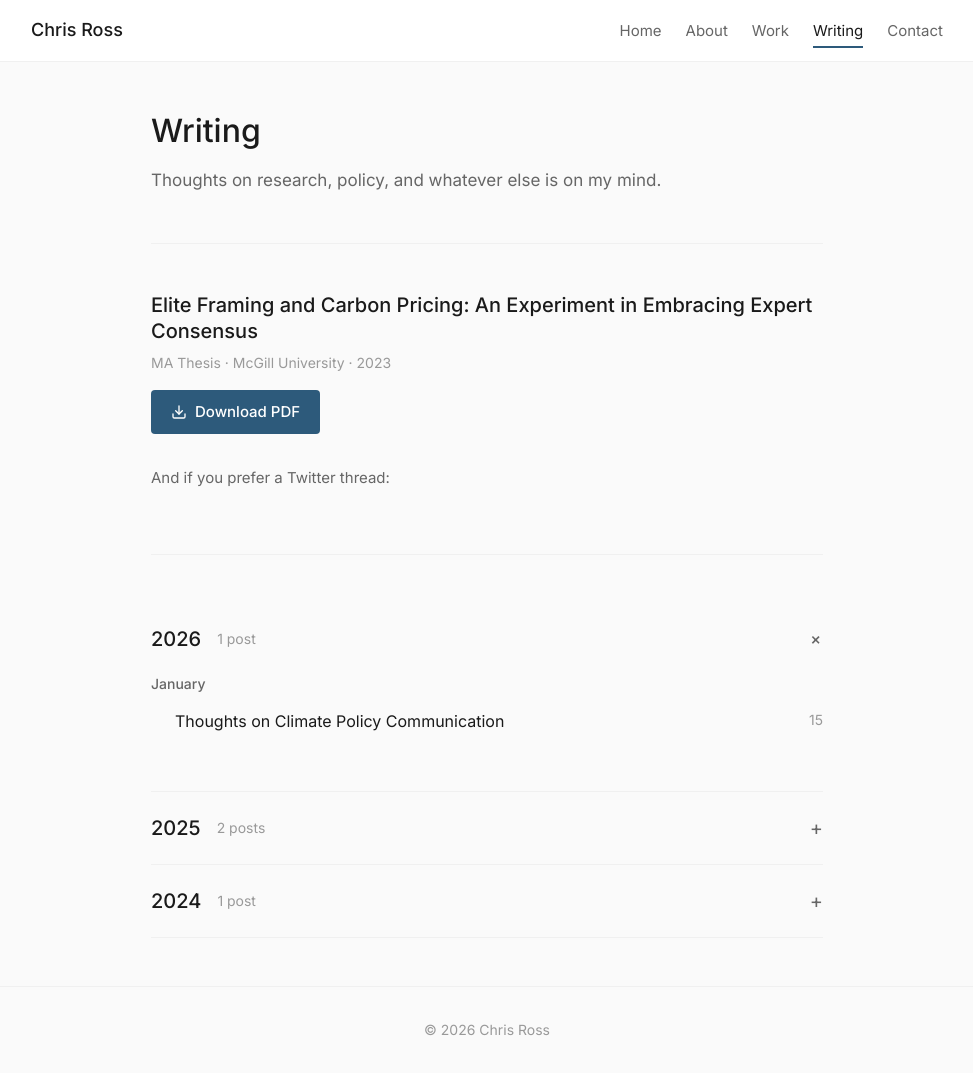
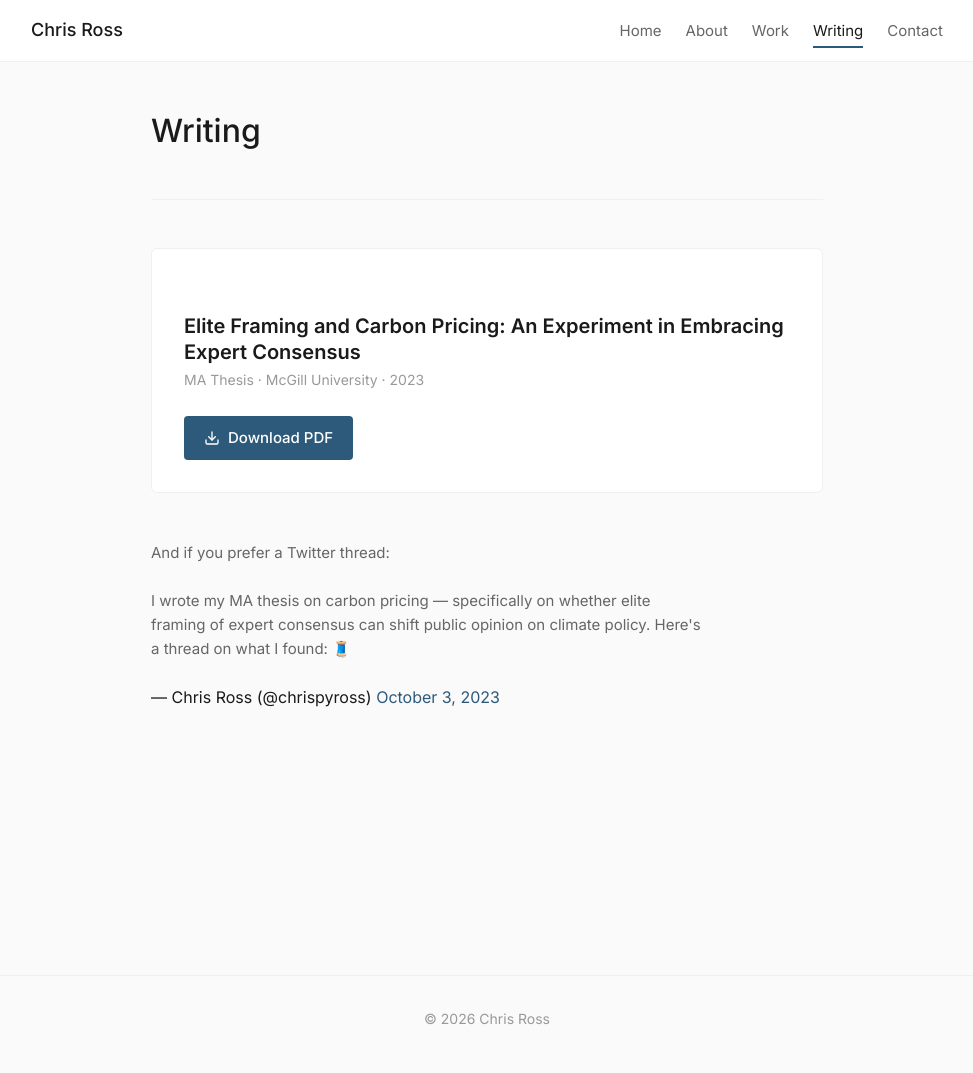
Before and after one commit to chrispross/chrispross.github.io, a Jekyll site: the page built from writing.html, in a window 1280 px wide and 1073 px high. Shown: the whole window, without its empty margins (153-1126 px from the left). Built offline with Jekyll 4.4.1, drawn with Linux system fonts in a browser that asks for light colours; comment, search, counter and statistics services are not loaded.

Commit message:
Clean up Writing page and add navigation to home page
Simplify Writing page to just the thesis card and embedded tweet,
removing the blog archive. Fix tweet embed to show actual tweet content.
Add nav links (About, Work, Writing, Contact) to the home page hero.

Co-Authored-By: Claude Opus 4.6 (1M context) <noreply@anthropic.com>

```diff
--- a/writing.html
+++ b/writing.html
@@ -1,34 +1,28 @@
 ---
-layout: writing
+layout: page
 title: Writing
 permalink: /writing/
-subtitle: Thoughts on research, policy, and whatever else is on my mind.
 ---
 
 <style>
-  .thesis-section {
+  .thesis-card {
+    background: var(--color-bg-alt);
+    border: 1px solid var(--color-border-light);
+    border-radius: 6px;
+    padding: var(--spacing-lg);
     margin-bottom: var(--spacing-xl);
-    padding-bottom: var(--spacing-xl);
-    border-bottom: 1px solid var(--color-border-light);
   }
 
-  .thesis-section h2 {
+  .thesis-card h2 {
     font-size: 1.25rem;
-    font-weight: 500;
+    font-weight: 600;
     color: var(--color-text);
-    margin-bottom: var(--spacing-xs);
+    margin-bottom: 0.25rem;
   }
 
   .thesis-meta {
     font-size: 0.875rem;
     color: var(--color-text-light);
-    margin-bottom: var(--spacing-sm);
-  }
-
-  .thesis-description {
-    color: var(--color-text-muted);
-    font-size: 1rem;
-    line-height: 1.6;
     margin-bottom: var(--spacing-md);
   }
 
@@ -50,29 +44,37 @@ subtitle: Thoughts on research, policy, and whatever else is on my mind.
     color: white;
   }
 
-  .thread-note {
-    margin-top: var(--spacing-lg);
+  .thread-section {
+    margin-top: var(--spacing-xl);
+  }
+
+  .thread-section p {
     font-size: 0.9375rem;
     color: var(--color-text-muted);
-    margin-bottom: var(--spacing-sm);
+    margin-bottom: var(--spacing-md);
   }
 
   .tweet-embed {
     max-width: 550px;
-    margin: 0 auto;
   }
 </style>
 
-<div class="thesis-section">
+<div class="thesis-card">
   <h2>Elite Framing and Carbon Pricing: An Experiment in Embracing Expert Consensus</h2>
   <p class="thesis-meta">MA Thesis &middot; McGill University &middot; 2023</p>
   <a href="{{ '/assets/docs/ross-2023-elite-framing-carbon-pricing.pdf' | relative_url }}" class="thesis-download" download>
     <svg xmlns="http://www.w3.org/2000/svg" width="16" height="16" viewBox="0 0 24 24" fill="none" stroke="currentColor" stroke-width="2" stroke-linecap="round" stroke-linejoin="round"><path d="M21 15v4a2 2 0 0 1-2 2H5a2 2 0 0 1-2-2v-4"/><polyline points="7 10 12 15 17 10"/><line x1="12" y1="15" x2="12" y2="3"/></svg>
     Download PDF
   </a>
-  <p class="thread-note">And if you prefer a Twitter thread:</p>
+</div>
+
+<div class="thread-section">
+  <p>And if you prefer a Twitter thread:</p>
   <div class="tweet-embed">
-    <blockquote class="twitter-tweet" data-dnt="true" data-theme="light"><a href="https://x.com/chrispyross/status/1709262508924826041"></a></blockquote>
+    <blockquote class="twitter-tweet" data-dnt="true">
+      <p lang="en" dir="ltr">I wrote my MA thesis on carbon pricing — specifically on whether elite framing of expert consensus can shift public opinion on climate policy. Here&#39;s a thread on what I found: 🧵</p>
+      &mdash; Chris Ross (@chrispyross) <a href="https://twitter.com/chrispyross/status/1709262508924826041">October 3, 2023</a>
+    </blockquote>
     <script async src="https://platform.twitter.com/widgets.js" charset="utf-8"></script>
   </div>
 </div>
```
Also changed, not shown: index.html (+29 -0 lines).
